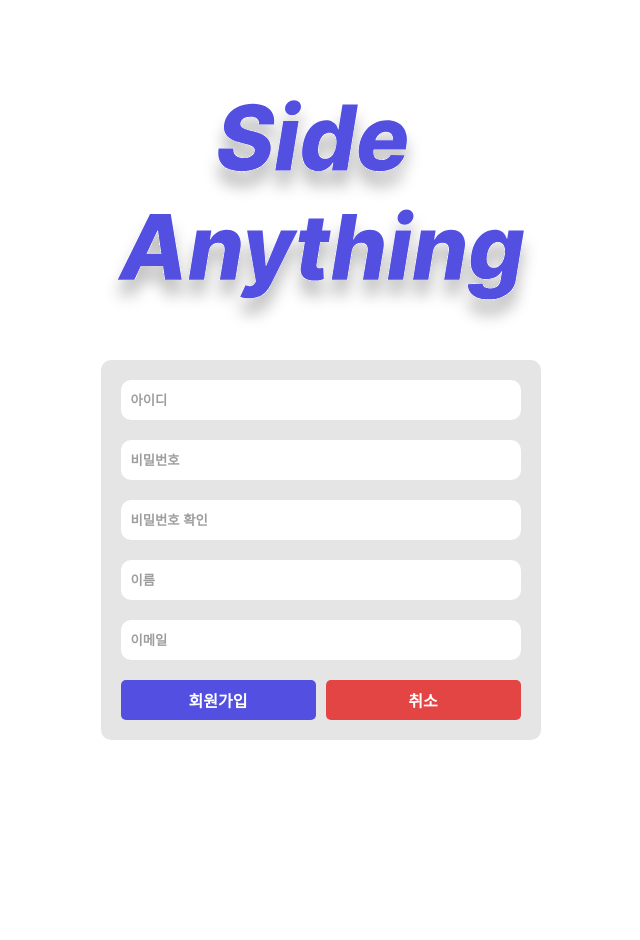
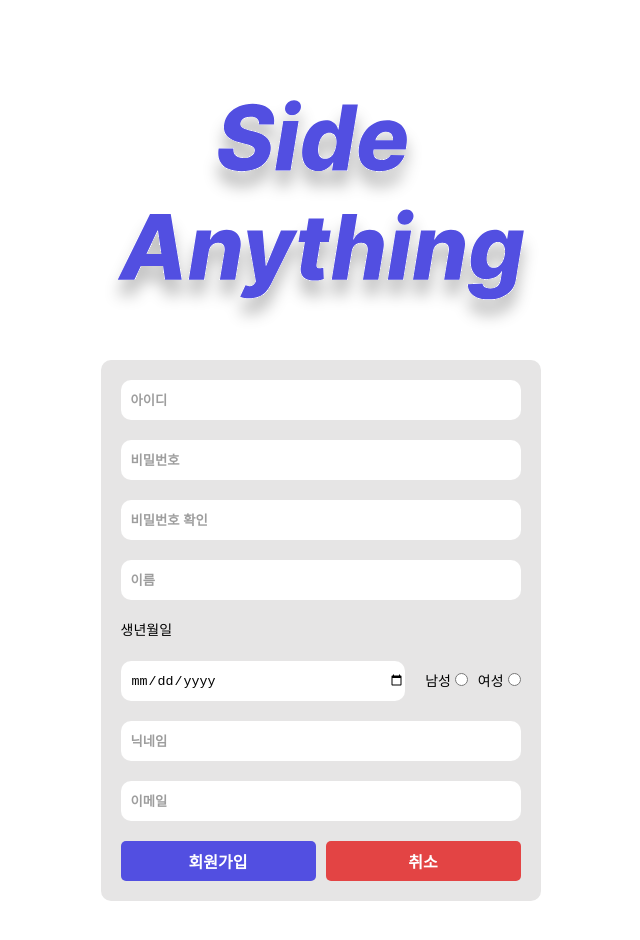
Before and after one commit to dlwlsgur0909/2024-side-anything-front, a Vue app: page /join in a window 1280 px wide. Shown: the top 940 px of the page, without its empty margins (312-952 px from the left). Before the commit the page ends 800 px from the top, so only its background shows below. Built offline with nearby package versions, Linux system fonts and the light colour scheme.

Commit message:
refactor: 회원 도메인 변경에 따른 회원 가입 및 로그인 기능 수정

```diff
--- a/src/assets/css/main.css
+++ b/src/assets/css/main.css
@@ -23,7 +23,8 @@ html, body {
 }
 
 input[type=text],
-input[type=password] {
+input[type=password],
+input[type=date] {
   padding-left: 10px;
 }
 
--- a/src/components/common/CommonSpinner.vue
+++ b/src/components/common/CommonSpinner.vue
@@ -28,6 +28,7 @@
   border-right: 5px solid #524FE1;
   border-bottom: 5px solid #ffffff00;
   border-radius: 100px;
+  z-index: 999999;
 
   animation: spinner-rotate 1s linear infinite;
 }
@@ -41,6 +42,7 @@
   align-items: center;
   width: 100px;
   height: 100px;
+  z-index: 999999;
 }
 
 @keyframes spinner-rotate {
--- a/src/views/common/JoinView.vue
+++ b/src/views/common/JoinView.vue
@@ -8,12 +8,17 @@ import CommonButton from '../../components/common/CommonButton.vue';
 
 const mode = ref('JOIN');
 
-// 아이디, 비밀번호, 이름, 이메일
+// 아이디, 비밀번호, 이름, 생년월일, 성별, 닉네임, 이메일
 const username = ref('');
 const password = ref('');
 const passwordConfirm = ref('');
 const name = ref('');
+const dob = ref('');
+const gender = ref('');
+const nickname = ref('');
 const email = ref('');
+
+const today = new Date().toISOString().split('T')[0];
 
 const isUsernameUnique = ref(false);
 const isEmailUnique = ref(false);
@@ -31,6 +36,9 @@ async function join() {
     username: username.value,
     password: password.value,
     name: name.value,
+    dob: dob.value,
+    gender: gender.value,
+    nickname: nickname.value,
     email: email.value
   }
 
@@ -48,17 +56,11 @@ async function join() {
 }
 
 // 회원가입 유효성 검사
-async function validateJoin() {
+function validateJoin() {
 
   if(!username.value?.trim()) {
     globalStore.alert.openAlert("아이디를 입력하세요");
     return false;
-  }else {
-    await duplicateUsernameCheck();
-    if(!isUsernameUnique.value) {
-      globalStore.alert.openAlert('이미 사용중인 아이디입니다');
-      return false;
-    }
   }
 
   if(!password.value?.trim()) {
@@ -76,15 +78,23 @@ async function validateJoin() {
     return false;
   }
 
+  if(!dob.value?.trim()) {
+    globalStore.alert.openAlert('생년월일을 선택해주세요');
+    return false;
+  }
+
+  if(!gender.value?.trim()) {
+    globalStore.alert.openAlert('성별을 선택해주세요');
+  }
+
+  if(!nickname.value?.trim()) {
+    globalStore.alert.openAlert('닉네임을 입력해주세요');
+    return false;
+  }
+
   if(!email.value?.trim()) {
     globalStore.alert.openAlert('이메일을 입력하세요');
     return false;
-  }else {
-    await duplicateEmailCheck()
-    if(!isEmailUnique.value) {
-      globalStore.alert.openAlert('이미 사용중인 이메일입니다')
-      return false;
-    }
   }
 
   if(password.value !== passwordConfirm.value) {
@@ -95,29 +105,6 @@ async function validateJoin() {
   return true;
 
 }
-
-// 아이디 중복 검사
-async function duplicateUsernameCheck() {
-
-  const request = {
-    usernameOrEmail: username.value
-  };
-
-  const response = await axios.post('/auth/duplicate/username', request)
-  isUsernameUnique.value = response.data;
-}
-
-// 이메일 중복 검사
-async function duplicateEmailCheck() {
-
-  const request = {
-    usernameOrEmail: email.value
-  };
-
-  const response = await axios.post('/auth/duplicate/email', request)
-  isEmailUnique.value = response.data;
-}
-
 
 // 취소 -> 로그인 페이지
 function cancel() {
@@ -161,6 +148,29 @@ const buttonConfig = {
       </div>
       <div class="name-section">
         <input class="name-input-box" type="text" placeholder="이름" v-model="name" @keyup.enter="join()">
+      </div>
+      <label class="subject" for="dob">생년월일</label>
+      <div class="dob-gender-section">
+        <div class="dob-section">
+          <input class="dob-input-box" id="dob" type="date" v-model="dob" :max="today">
+        </div>
+        <div class="gender-section">
+          <label class="subject">
+            남성
+            <input type="radio" id="public"
+              :value="'MALE'" v-model="gender"
+            >
+          </label>
+          <label class="subject">
+            여성
+            <input type="radio" id="private"
+              :value="'FEMALE'" v-model="gender"
+            >
+          </label>
+        </div>
+      </div>
+      <div class="nickname-section">
+        <input class="nickname-input-box" type="text" placeholder="닉네임" v-model="nickname" @keyup.enter="join()">
       </div>
       <div class="email-section">
         <input class="email-input-box" type="text" placeholder="이메일" v-model="email" @keyup.enter="join()">
@@ -212,9 +222,28 @@ const buttonConfig = {
 .password-section,
 .password-confirm-section,
 .name-section,
-.email-section {
+.email-section,
+.nickname-section {
   display: flex;
   flex-direction: column;
+}
+
+.dob-gender-section {
+  display: flex;
+  justify-content: space-between;
+  align-items: center;
+  gap: 20px;
+}
+
+.dob-section {
+  display: flex;
+  flex-direction: column;
+  flex: 1;
+}
+
+.gender-section {
+  display: flex;
+  gap: 10px;
 }
 
 .authentication-section {
@@ -226,6 +255,8 @@ const buttonConfig = {
 .password-input-box,
 .password-confirm-input-box,
 .name-input-box,
+.dob-input-box,
+.nickname-input-box,
 .email-input-box,
 .authentication-input-box {
   height: 40px;
@@ -242,6 +273,11 @@ const buttonConfig = {
 .join-button,
 .cancel-button {
   flex: 1;
+}
+
+
+.subject {
+  font-size: 14px;
 }
 
 @media(max-width: 1000px) {
--- a/src/views/common/LoginView.vue
+++ b/src/views/common/LoginView.vue
@@ -73,7 +73,7 @@ function validateLogin() {
 async function sendEmail() {
 
   const request = {
-    usernameOrEmail: username.value,
+    username: username.value,
   };
 
   await axios
```
